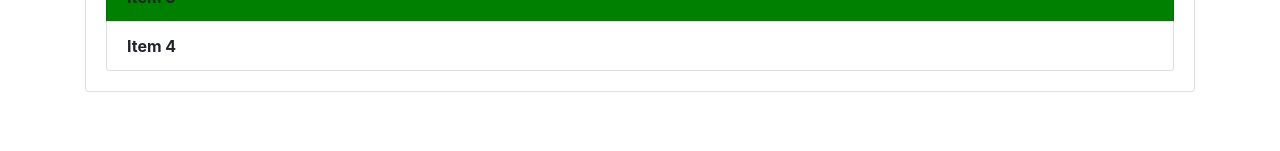
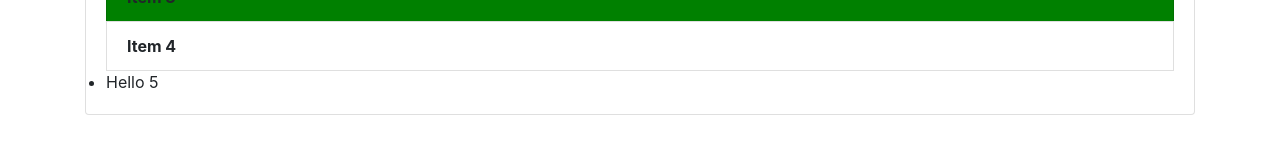
Before and after one commit to mithun-sp/domTutorial, a plain HTML site: page index.html in a window 1280 px wide. Shown: the part 393-544 px from the top of the page. Drawn offline with nearby package versions, Linux system fonts and the light colour scheme.

Commit message:
Added another list item

```diff
--- a/dom.js
+++ b/dom.js
@@ -15,3 +15,6 @@
 for(let i=0;i<items.length;i++){
     items[i].style.fontWeight = "bold"
 }
+
+let li = document.getElementsByTagName("li")
+li[4].innerText = "Hello 5"
--- a/index.html
+++ b/index.html
@@ -26,6 +26,7 @@
       <li class="list-group-item">Item 2</li>
       <li class="list-group-item">Item 3</li>
       <li class="list-group-item">Item 4</li>
+      <li>Item 5</li>
     </ul>
    </div>
   </div>
```
